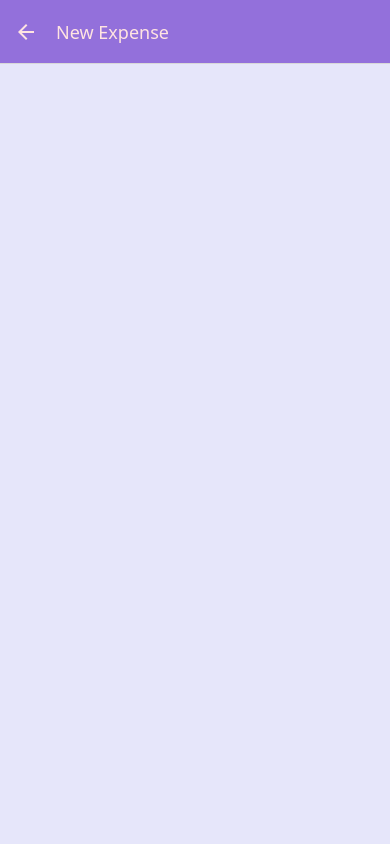
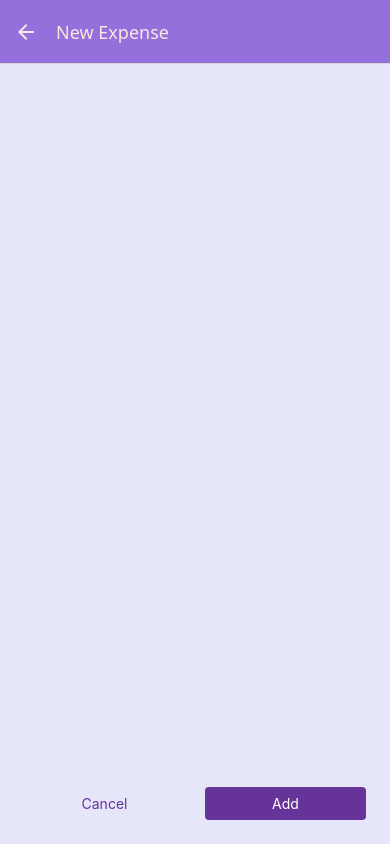
Before and after one commit to spiglebach/react-native, a React Native app in the folder expense-tracker/: screen /ManageExpense in a window 390 px wide. Built offline with nearby package versions, Linux system fonts and the light colour scheme.

Commit message:
custom button

```diff
--- /dev/null
+++ b/expense-tracker/components/ui/Button.js
@@ -0,0 +1,37 @@
+import { Pressable, StyleSheet, Text, View } from "react-native"
+
+function Button({children, onPress, mode, style}) {
+    return (
+        <View style={style}>
+            <Pressable
+                android_ripple={{color: '#ccc'}}
+                style={({pressed}) => pressed && {opacity: 0.75}}
+                onPress={onPress}
+                >
+                <View style={[styles.button, mode === 'flat' && styles.flat]}>
+                    <Text style={[styles.buttonText, mode === 'flat' && styles.flatText]}>{children}</Text>
+                </View>
+            </Pressable>
+        </View>
+    )
+}
+
+const styles = StyleSheet.create({
+    button: {
+        borderRadius: 4,
+        padding: 8,
+        backgroundColor: 'rebeccapurple'
+    },
+    flat: {
+        backgroundColor: 'transparent'
+    },
+    buttonText: {
+        color: 'white',
+        textAlign: 'center'
+    },
+    flatText: {
+        color: 'rebeccapurple'
+    }
+})
+
+export default Button
--- a/expense-tracker/screens/ManageExpense.js
+++ b/expense-tracker/screens/ManageExpense.js
@@ -2,6 +2,7 @@ import { useLayoutEffect } from 'react'
 import { StyleSheet, Text, View } from 'react-native'
 import IconButton from '../components/ui/IconButton'
 import { GlobalStyles } from '../constants/styles'
+import Button from '../components/ui/Button'
 
 function ManageExpenseScreen({navigation, route}) {
     const expenseId = route.params?.expenseId
@@ -17,15 +18,27 @@ function ManageExpenseScreen({navigation, route}) {
 
     }
 
+    function cancelHandler() {
+
+    }
+
+    function confirmHandler() {
+
+    }
+
     const deleteButton = isEditing && (
         <View style={styles.deleteButtonContainer}>
-            <IconButton icon="trash" size={36} color={GlobalStyles.colors.deleteButtonColor} onPress={deleteExpenseHandler} />
+            <IconButton icon="trash" size={24} color={GlobalStyles.colors.deleteButtonColor} onPress={deleteExpenseHandler} />
         </View>
     )
 
     return (
         <View style={styles.container}>
             {isEditing && <Text>expenseId: {expenseId}</Text>}
+            <View style={styles.buttonContainer}>
+                <Button style={styles.buttonStyle} mode='flat' onPress={cancelHandler}>Cancel</Button>
+                <Button style={styles.buttonStyle} onPress={confirmHandler}>{isEditing ? 'Update' : 'Add'}</Button>
+            </View>
             { deleteButton }
         </View>
     )
@@ -37,14 +50,22 @@ const styles = StyleSheet.create({
         padding: 24,
         backgroundColor: GlobalStyles.colors.screenBackgroundColor
     },
+    buttonContainer: {
+        marginTop: 'auto',
+        flexDirection: 'row',
+        justifyContent: 'center',
+        gap: 20
+    },
+    buttonStyle: {
+        flex: 1
+    },
     deleteButtonContainer: {
-        marginTop: 'auto',
+        marginTop: 24,
         marginBottom: 24,
-        paddingVertical: 4,
         borderWidth: 1,
         borderColor: GlobalStyles.colors.deleteButtonColor,
         alignItems: 'center',
-        borderRadius: 24,
+        borderRadius: 8,
         backgroundColor: 'lightpink'
     }
 })
```
